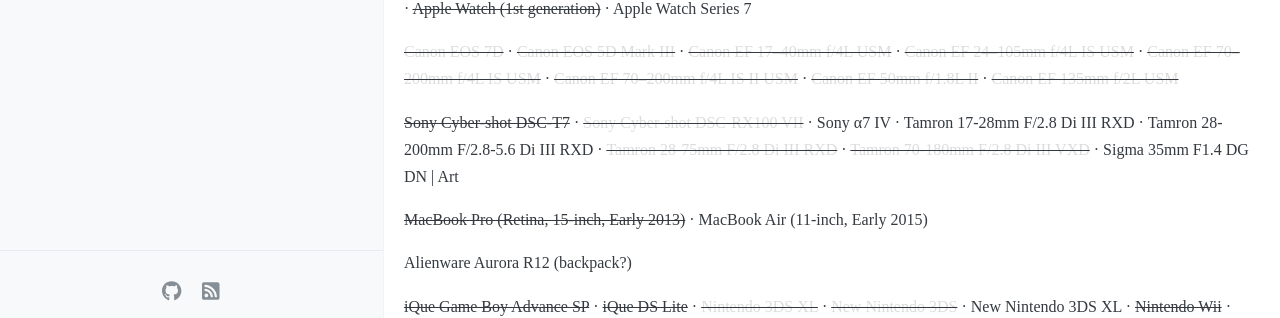
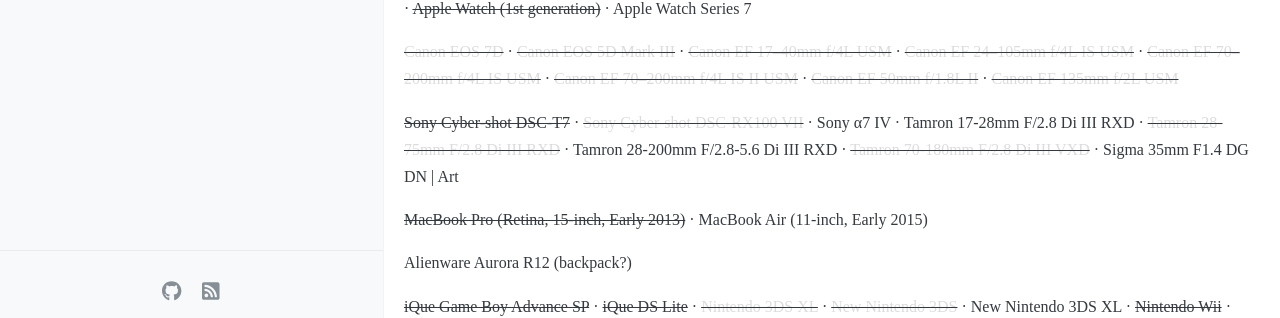
Before and after one commit to tsukisg/tsukisg.github.io, a Jekyll site: the page built from about.md, in a window 1280 px wide and 1294 px high. Shown: the part 904-1222 px from the top of the window. Built offline with Jekyll 4.4.1, drawn with Linux system fonts in a browser that asks for light colours; comment, search, counter and statistics services are not loaded.

Commit message:
update about.md

```diff
--- a/about.md
+++ b/about.md
@@ -34,7 +34,7 @@ permalink: /about/
 
 <p><font face="futura"><strike><font color="DCDCDC">Canon EOS 7D</font></strike> · <strike><font color="DCDCDC">Canon EOS 5D Mark III</font></strike> · <strike><font color="DCDCDC">Canon EF 17–40mm f/4L USM</font></strike> · <strike><font color="DCDCDC">Canon EF 24–105mm f/4L IS USM</font></strike> · <strike><font color="DCDCDC">Canon EF 70–200mm f/4L IS USM</font></strike> · <strike><font color="DCDCDC">Canon EF 70–200mm f/4L IS II USM</font></strike> · <strike><font color="DCDCDC">Canon EF 50mm f/1.8L II</font></strike> · <strike><font color="DCDCDC">Canon EF 135mm f/2L USM</font></strike></font></p>
 
-<p><font face="futura"><strike>Sony Cyber-shot DSC-T7</strike> · <strike><font color="DCDCDC">Sony Cyber-shot DSC-RX100 VII</font></strike> · Sony α7 IV · Tamron 17-28mm F/2.8 Di III RXD · Tamron 28-200mm F/2.8-5.6 Di III RXD · <strike><font color="DCDCDC">Tamron 28-75mm F/2.8 Di III RXD</font></strike> · <strike><font color="DCDCDC">Tamron 70-180mm F/2.8 Di III VXD</font></strike> · Sigma 35mm F1.4 DG DN | Art</font></p>
+<p><font face="futura"><strike>Sony Cyber-shot DSC-T7</strike> · <strike><font color="DCDCDC">Sony Cyber-shot DSC-RX100 VII</font></strike> · Sony α7 IV · Tamron 17-28mm F/2.8 Di III RXD · <strike><font color="DCDCDC">Tamron 28-75mm F/2.8 Di III RXD</font></strike> · Tamron 28-200mm F/2.8-5.6 Di III RXD · <strike><font color="DCDCDC">Tamron 70-180mm F/2.8 Di III VXD</font></strike> · Sigma 35mm F1.4 DG DN | Art</font></p>
 
 <p><font face="futura"><strike>MacBook Pro (Retina, 15-inch, Early 2013)</strike> · MacBook Air (11-inch, Early 2015)</font></p>
 
```
